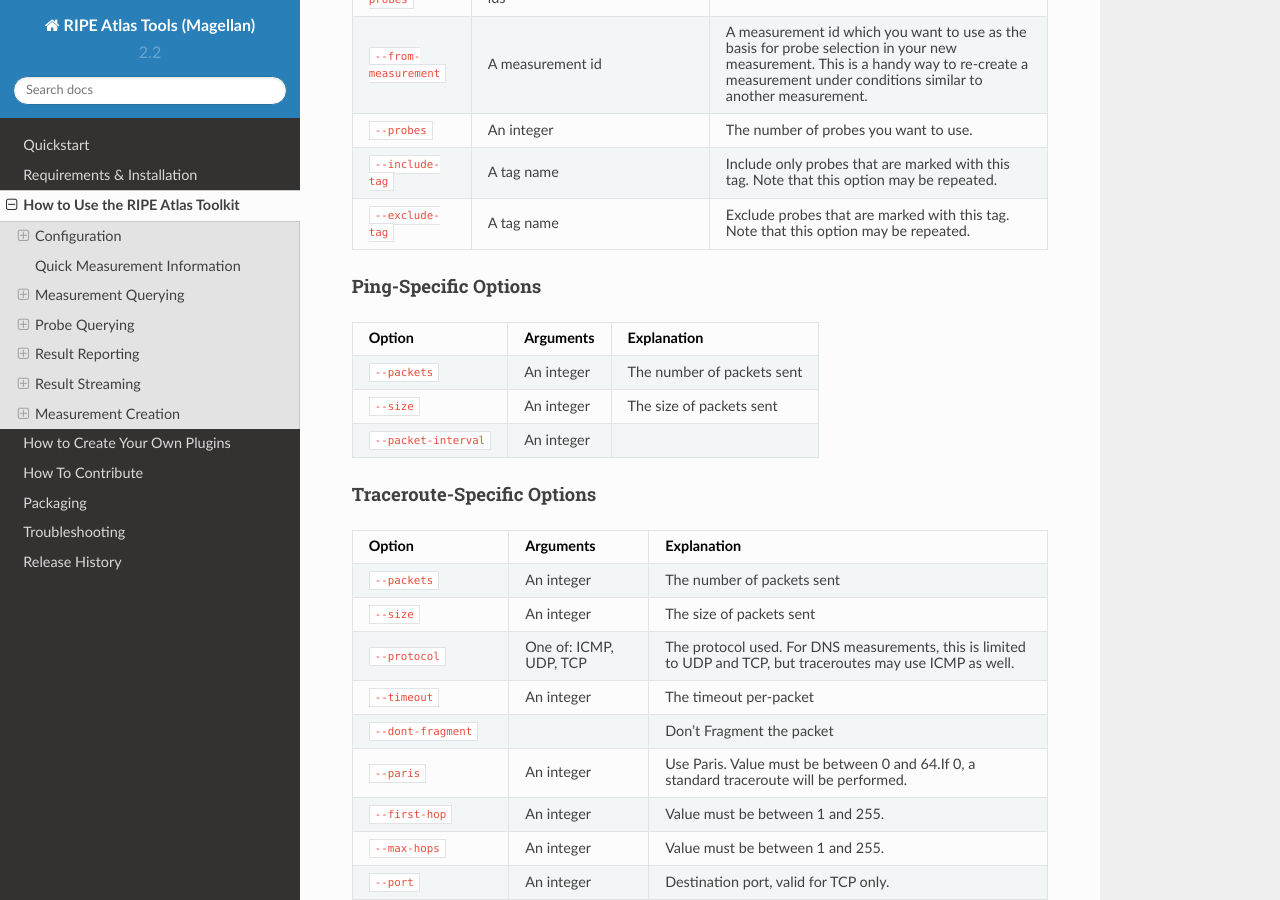
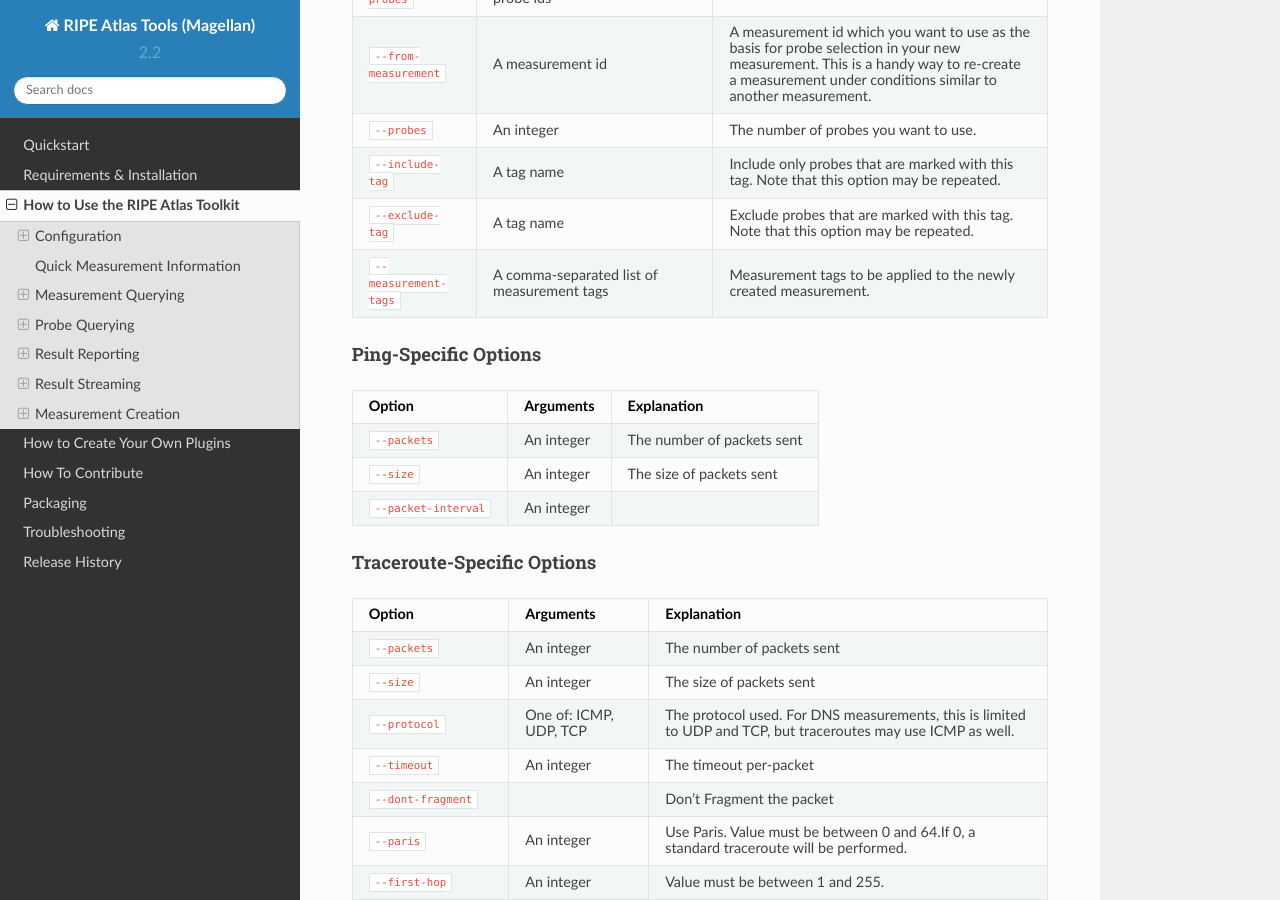
Before and after one commit to RIPE-NCC/ripe-atlas-tools, a Sphinx documentation site: the page built from docs/use.rst, in a window 1280 px wide and 900 px high, scrolled down 8349 px. Built offline with Sphinx 7.4.7 and the Read the Docs theme 2.0.0, drawn with Linux system fonts in a browser that asks for light colours; formulas are drawn with MathJax 3.

Commit message:
Add --measurement-tags to docs/use.rst

```diff
--- a/docs/use.rst
+++ b/docs/use.rst
@@ -526,6 +526,9 @@ Option                  Arguments           Explanation
 ``--exclude-tag``       A tag name          Exclude probes that are marked with
                                             this tag. Note that this option may
                                             be repeated.
+``--measurement-tags``  A comma-separated   Measurement tags to be applied to
+                        list of             the newly created measurement.
+                        measurement tags
 ======================  ==================  ====================================
 
 .. _use-measure-options-ping:
```
